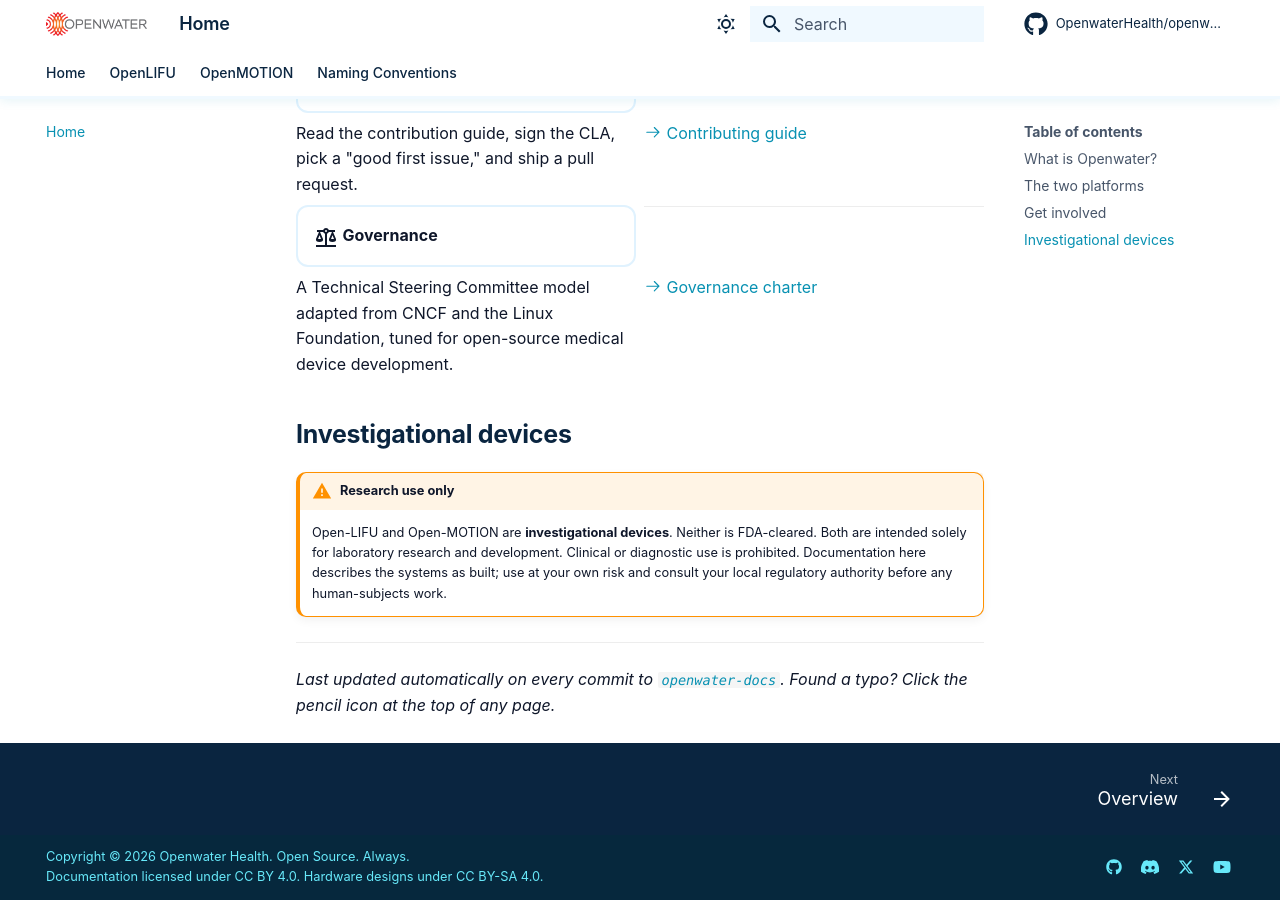
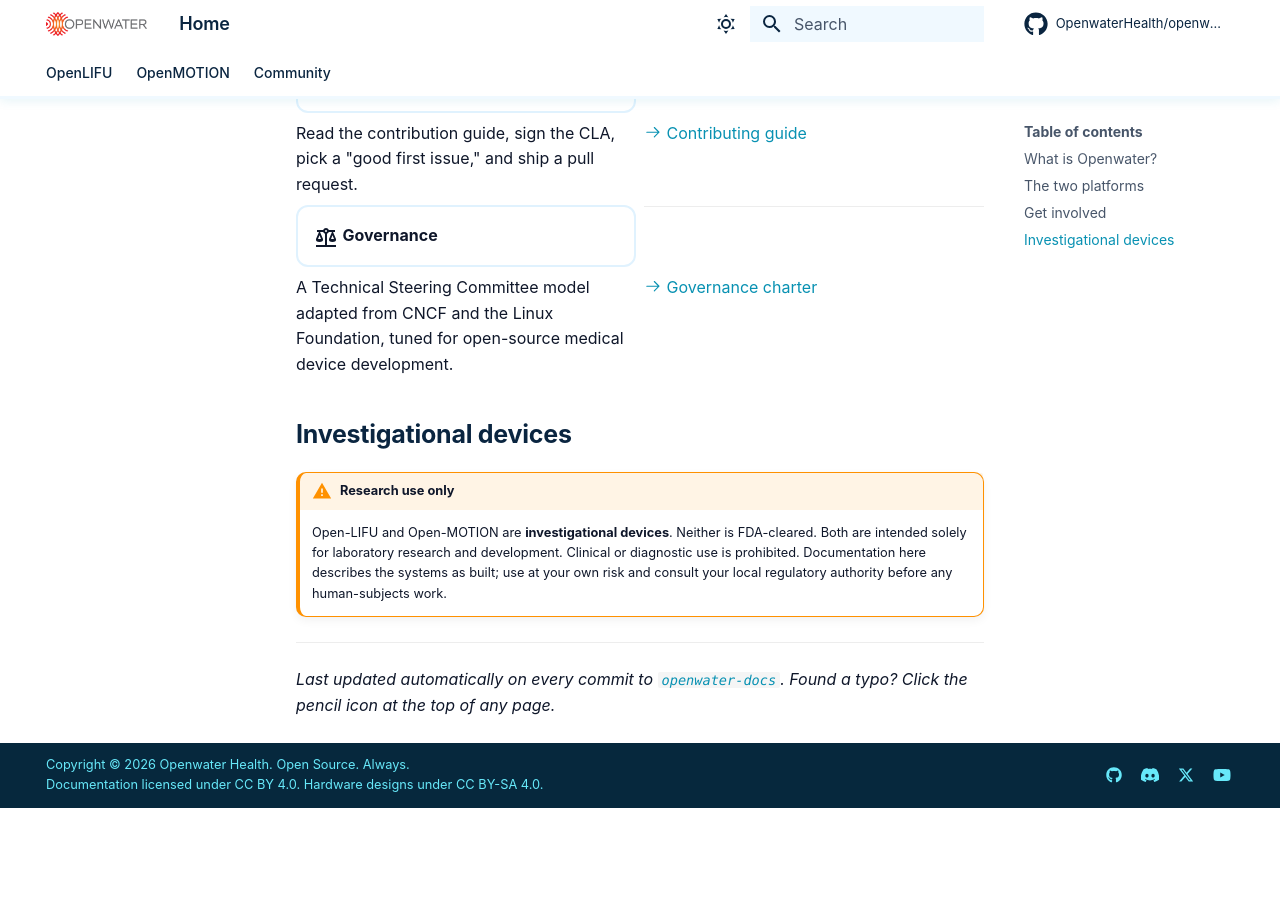
Before and after one commit to OpenwaterHealth/openwater-docs, an MkDocs documentation site: the page built from docs/index.md, in a window 1280 px wide and 900 px high, scrolled down 2528 px. Built offline with MkDocs 1.6.1 and Material for MkDocs 9.7.7, drawn with Linux system fonts in a browser that asks for light colours; comment, search, counter and statistics services are not loaded; after the commit the page ends 3336 px from its top, so only the background shows below that.

Commit message:
Revise MkDocs config and update navigation
Updated MkDocs configuration for Openwater documentation. Removed redundant 'Home' tab and 'Naming Conventions', added 'Community' link.

```diff
--- a/mkdocs.yml
+++ b/mkdocs.yml
@@ -1,9 +1,10 @@
 # =============================================================================
-# Openwater Documentation — MkDocs configuration (Openwater brand restyle)
-# =============================================================================
-# Visually unified with openwaterhealth.github.io/openwater-community/.
-# Same teal/cyan/navy palette, same hero treatment, same typography.
-# All MkDocs Material features preserved (search, dark mode, code copy, etc).
+# Openwater Documentation — MkDocs configuration v3
+# Changes from v2:
+#   - Removed "Home" from top-level nav (index.md served via the logo/title;
+#     no redundant "Home" tab anymore)
+#   - Removed "Naming Conventions" (file lives at repo root, not docs/ — 404'd)
+#   - Added "Community" as an external link to the community site
 # =============================================================================
 
 site_name: Openwater Documentation
@@ -30,15 +31,13 @@ theme:
   language: en
   logo: assets/openwater-logo.png
   favicon: assets/favicon.ico
-  font: false                    # use system font stack to match community site
+  font: false
   palette:
-    # Light mode (matches community site default)
     - media: "(prefers-color-scheme: light)"
       scheme: openwater
       toggle:
         icon: material/weather-sunny
         name: Switch to dark mode
-    # Dark mode
     - media: "(prefers-color-scheme: dark)"
       scheme: slate
       primary: custom
@@ -119,9 +118,10 @@ plugins:
 
 # -----------------------------------------------------------------------------
 # Navigation
+# index.md is served as the homepage automatically; no need to list it here
+# (and listing it created a redundant "Home" tab).
 # -----------------------------------------------------------------------------
 nav:
-  - Home: index.md
   - OpenLIFU:
       - Overview: openlifu/index.md
   - OpenMOTION:
@@ -132,7 +132,7 @@ nav:
       - Software Development: openmotion/software.md
       - Hardware Development: openmotion/hardware.md
       - External Connectivity: openmotion/connectivity.md
-  - Naming Conventions: naming-conventions.md
+  - Community: https://openwaterhealth.github.io/openwater-community/
 
 # -----------------------------------------------------------------------------
 # Extra
```
